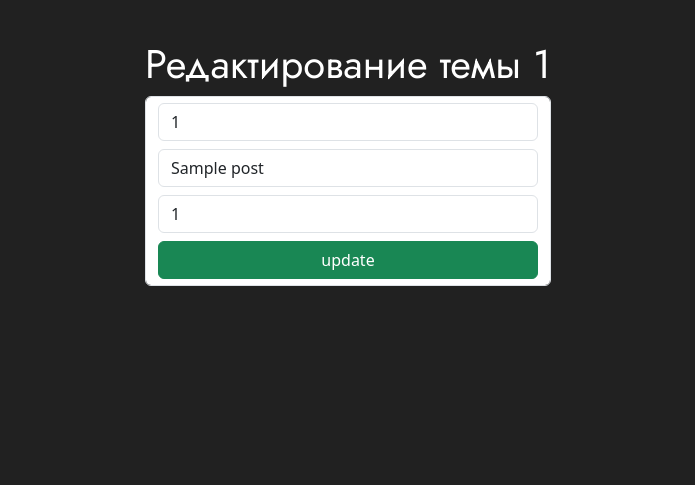
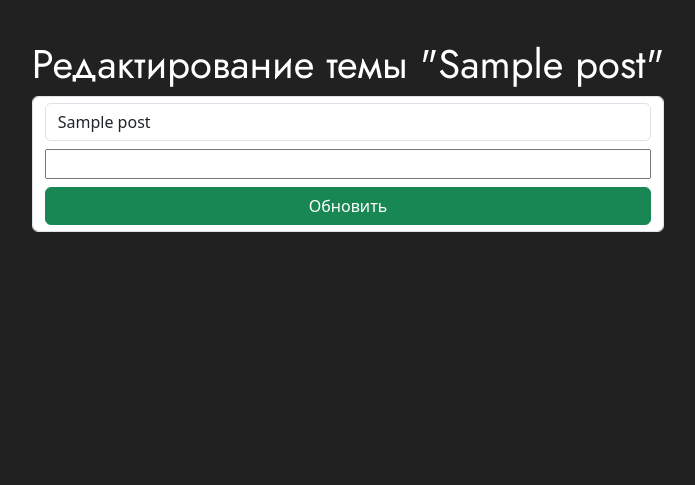
Before and after one commit to AffectVladislav/flask_prod, a Flask app: template app/templates/post/update.html in a window 1280 px wide. Shown: the part 80-565 px from the top of the page, without its empty margins (292-987 px from the left). Run offline with Flask 3, Linux system fonts and the light colour scheme; the template is opened without the code that fills it: values that come from a table or form of the project are taken from there, others are empty; tables that the repository leaves empty hold one stand-in row (values such as "Sample post"); form fields are guessed from the names that the template uses; some libraries are stand-ins or nearby versions.

Commit message:
update.html

```diff
--- a/app/templates/post/update.html
+++ b/app/templates/post/update.html
@@ -1,12 +1,11 @@
 {% extends 'main/base.html' %}
 
-{% block title %}Редактирование темы {{ post.id }}{% endblock %}
+{% block title %}Редактирование темы "{{ post.subject }}"{% endblock %}
 
 {% block content %}
 <form method="post" class="form-control d-flex flex-column gap-2">
-    <input value="{{ post.teacher }}" name="teacher" type="text" placeholder="ФИО преподавателя" class="form-control">
     <input value="{{ post.subject }}" name="subject" type="text" placeholder="Тема" class="form-control">
-    <input value="{{ post.student }}" name="student" type="text" placeholder="ФИО студента" class="form-control">
-    <input value="update" type="submit" class="btn btn-success">
+    {{ form.student }}
+    <input value="Обновить" type="submit" class="btn btn-success">
 </form>
 {% endblock %}
```
